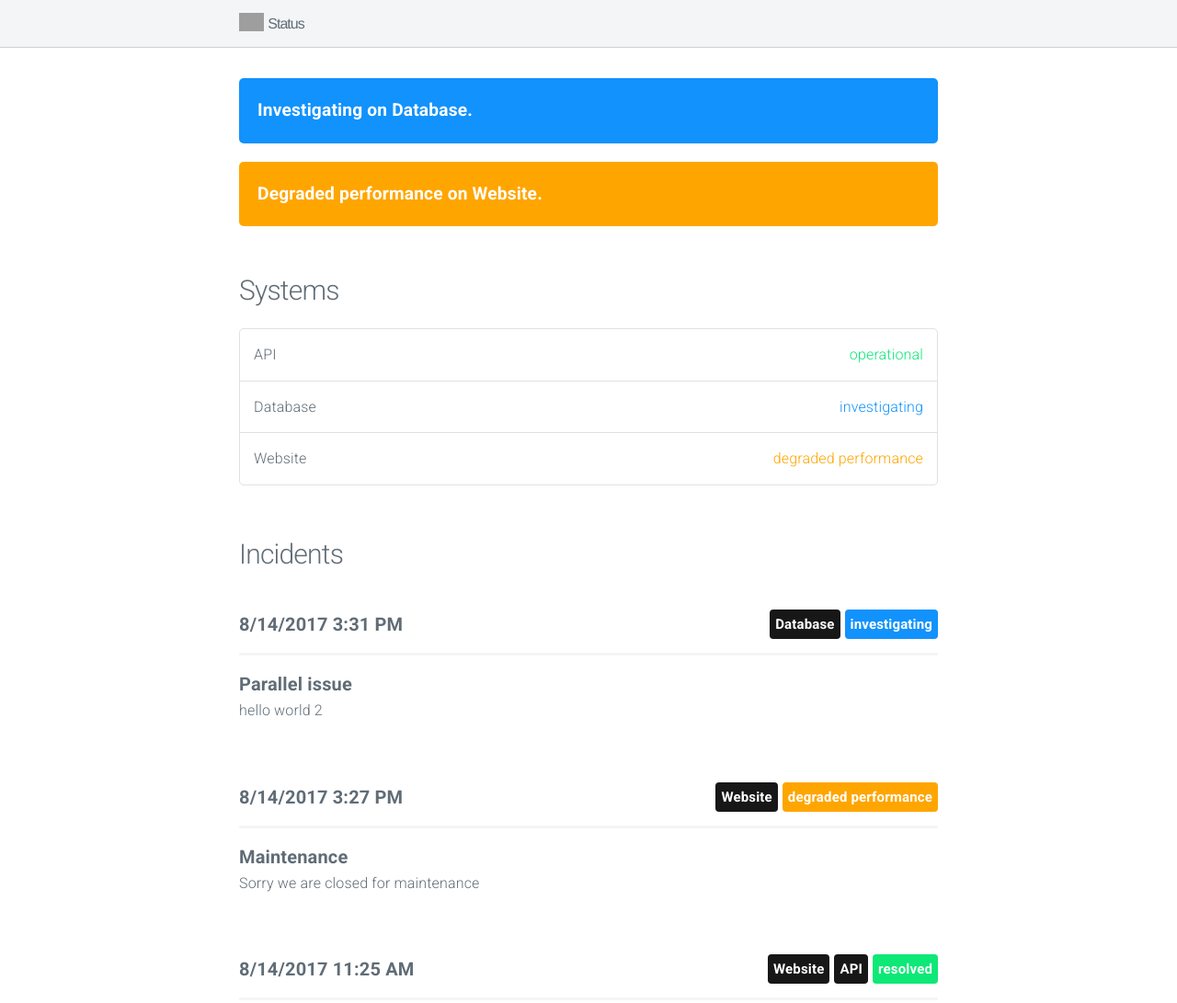
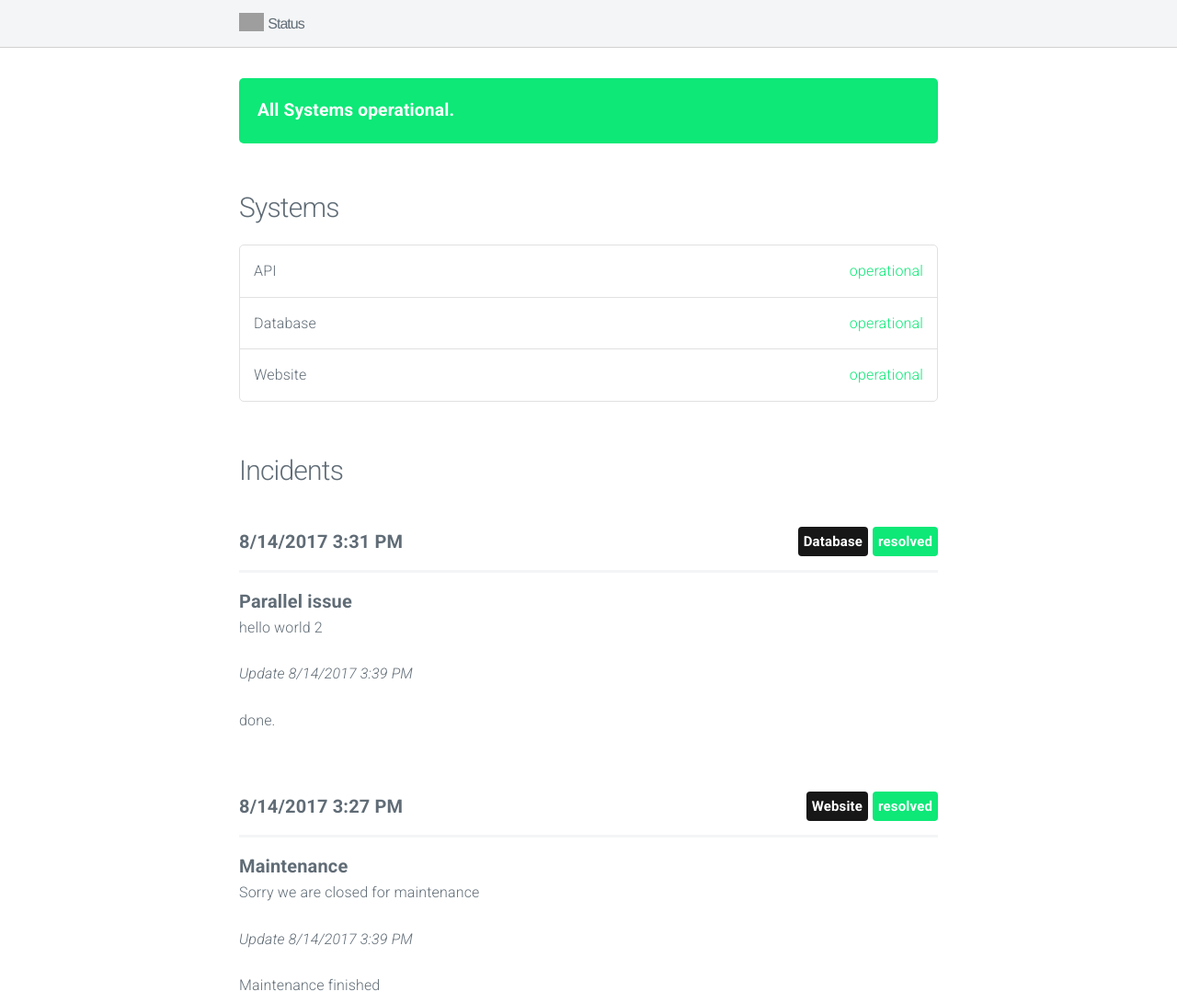
Before and after one commit to bwittwer/mystatuspage, a plain HTML site: page index.html in a window 1280 px wide. Shown: the top 1091 px of the page at 92% size. Drawn offline with nearby package versions, Linux system fonts and the light colour scheme; no server answers; grey boxes are pictures that could not be loaded.

Commit message:
update index

```diff
--- a/index.html
+++ b/index.html
@@ -29,15 +29,9 @@
 
 			<section class="container" id="main">
 
-
-					<div class="panel investigating">
-						<span data-l10n-id="Investigating">Investigating</span> <span data-l10n-id="on">on</span> Database.
+					<div class="panel operational" data-l10n-id="systems-operational">
+						All Systems operational.
 					</div>
-
-					<div class="panel degraded performance">
-						<span data-l10n-id="Degraded-performance">Degraded performance</span> <span data-l10n-id="on">on</span> Website.
-					</div>
-
 
 
 				<h4 data-l10n-id="systems">Systems</h4>
@@ -48,11 +42,11 @@
 					</li>
 
 					<li>
-						Database <span class="status investigating" data-l10n-id="investigating">investigating</span>
+						Database <span class="status operational" data-l10n-id="operational">operational</span>
 					</li>
 
 					<li>
-						Website <span class="status degraded performance" data-l10n-id="degraded-performance">degraded performance</span>
+						Website <span class="status operational" data-l10n-id="operational">operational</span>
 					</li>
 
 				</ul>
@@ -64,7 +58,7 @@
 						<span class="date moment">2017-08-14 15:31:54 UTC</span>
 
 
-							<span class="label investigating float-right" data-l10n-id="investigating">investigating</span>
+							<span class="label operational float-right" data-l10n-id="resolved">resolved</span>
 
 
 							<span class="label system float-right">Database</span>
@@ -75,13 +69,17 @@
 						<p>hello world 2</p>
 
 
+							<p><em>Update <span class="moment">2017-08-14 15:39:08 UTC</span></em></p>
+							<p>done.</p>
+
+
 					</div>
 
 					<div class="incident">
 						<span class="date moment">2017-08-14 15:27:54 UTC</span>
 
 
-							<span class="label degraded performance float-right" data-l10n-id="degraded-performance">degraded performance</span>
+							<span class="label operational float-right" data-l10n-id="resolved">resolved</span>
 
 
 							<span class="label system float-right">Website</span>
@@ -90,6 +88,10 @@
 
 						<span class="title">Maintenance</span>
 						<p>Sorry we are closed for maintenance</p>
+
+
+							<p><em>Update <span class="moment">2017-08-14 15:39:23 UTC</span></em></p>
+							<p>Maintenance finished</p>
 
 
 					</div>
```
